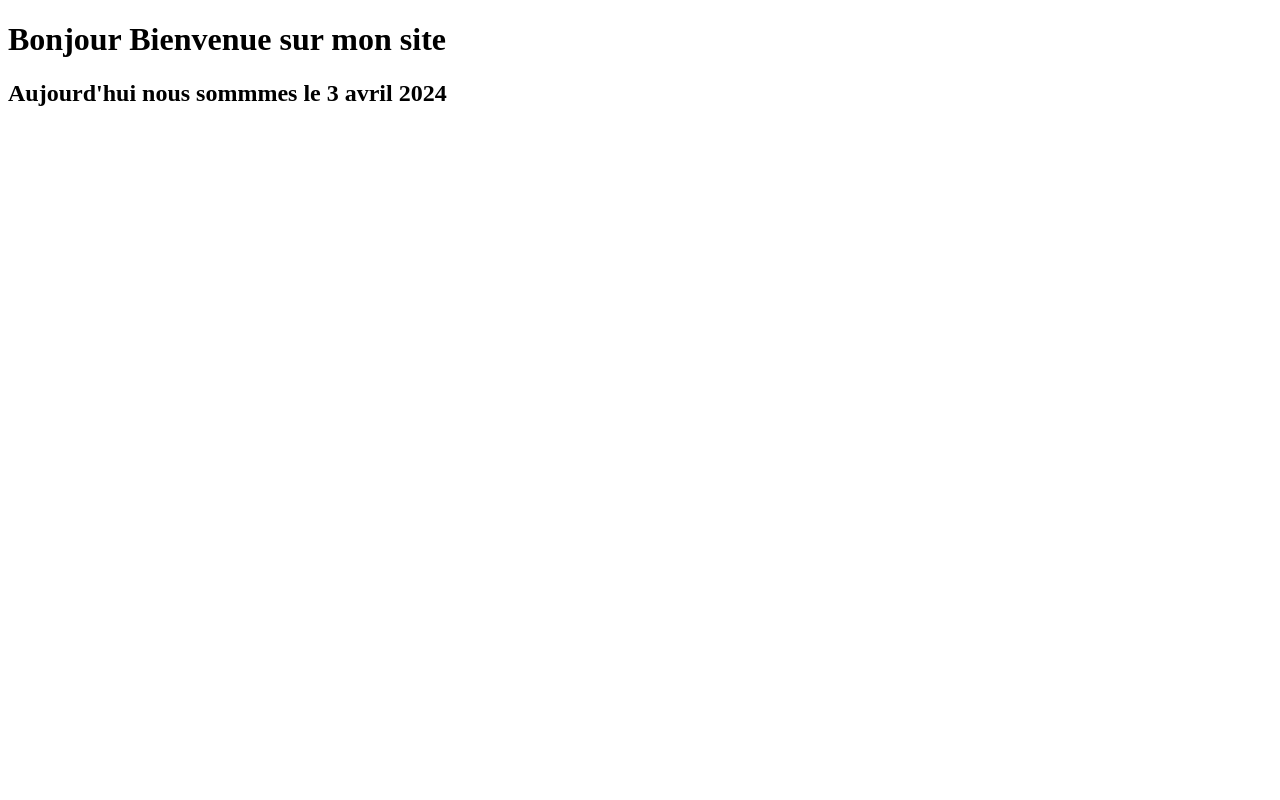
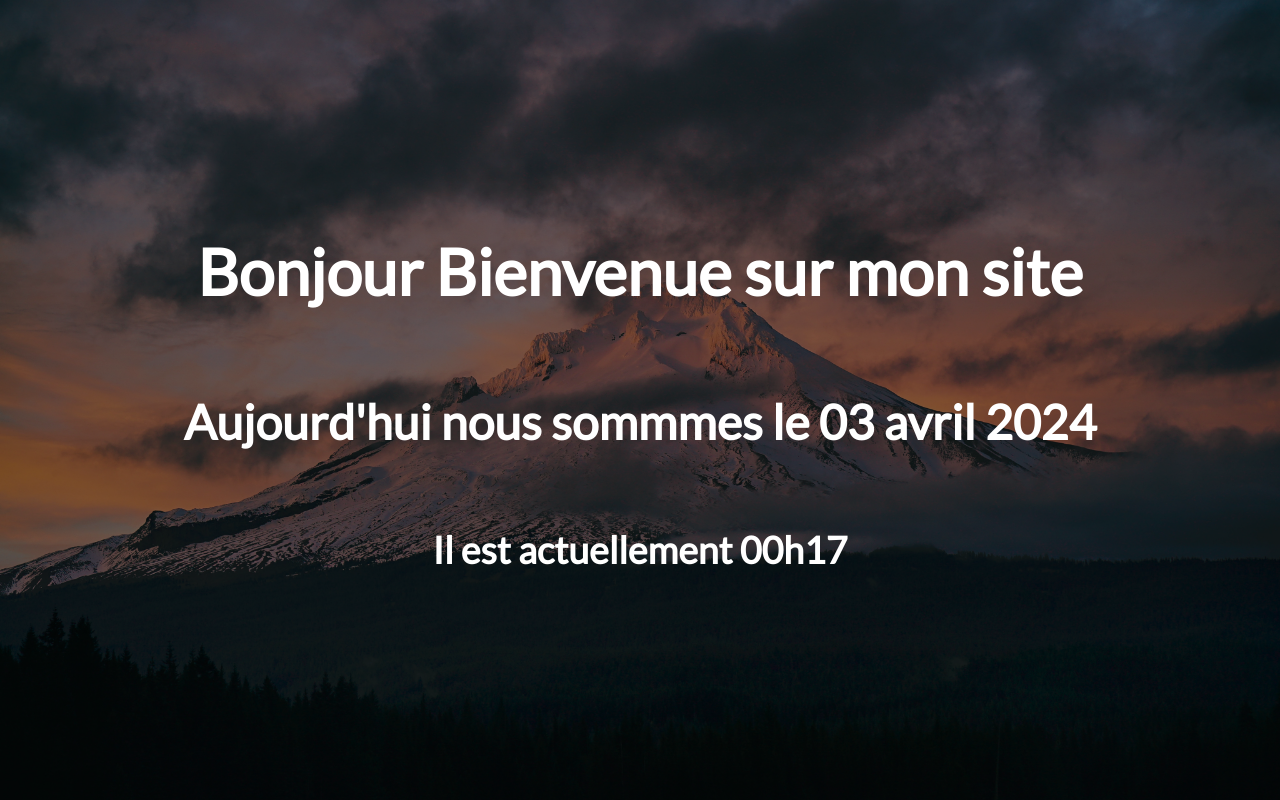
Before and after one commit to Phoenix-Jr/DocBlog, a Django app: page / in a window 1280 px wide. Run offline with Django 5.2, Linux system fonts and the light colour scheme.

Commit message:
add statics files

```diff
--- a/DocBlog/templates/index.html
+++ b/DocBlog/templates/index.html
@@ -1,12 +1,17 @@
+{% load static %}
 <!DOCTYPE html>
 <html lang="en">
   <head>
     <meta charset="UTF-8" />
     <meta name="viewport" content="width=device-width, initial-scale=1.0" />
     <title>Mon site web</title>
+    <link rel="stylesheet" href="{% static 'css/style.css' %}" />
   </head>
   <body>
-    <h1>Bonjour Bienvenue sur mon site</h1>
-    <h2>Aujourd'hui nous sommmes le {{date|date}}</h2>
+    <div class="container">
+      <h1>Bonjour Bienvenue sur mon site</h1>
+      <h2>Aujourd'hui nous sommmes le {{date|date:"d F Y" }}</h2>
+      <h3>Il est actuellement {{ date|date:"H\hi" }}</h3>
+    </div>
   </body>
 </html>
--- /dev/null
+++ b/blog/static/css/style.css
@@ -0,0 +1,26 @@
+@import url('https://fonts.googleapis.com/css2?family=Lato&display=swap');
+
+html, body {
+    height: 100%;
+    margin: 0;
+    border: 0;
+    font-family: 'Lato', sans-serif;
+}
+
+body {
+    background-image: url("background.jpg");
+    background-position: center;
+    background-repeat: no-repeat;
+    background-size: cover;
+}
+
+.container {
+    height: 100%;
+    display: flex;
+    flex-direction: column;
+    align-items: center;
+    justify-content: center;
+    font-size: 2rem;
+    color: white;
+    background-color: rgba(0, 0, 0, .5);
+}
--- a/blog/templates/blog/index.html
+++ b/blog/templates/blog/index.html
@@ -1,12 +1,13 @@
+{% load static %}
 <!DOCTYPE html>
 <html lang="en">
   <head>
     <meta charset="UTF-8" />
     <meta name="viewport" content="width=device-width, initial-scale=1.0" />
     <title>Blog</title>
+    <link rel="stylesheet" href="{% static 'css/style.css' %}" />
   </head>
   <body>
     <h1>Le Blog</h1>
-    <h1>Le Blog</h1>
   </body>
 </html>
```
Also changed, not shown: blog/static/css/background.jpg (added).
